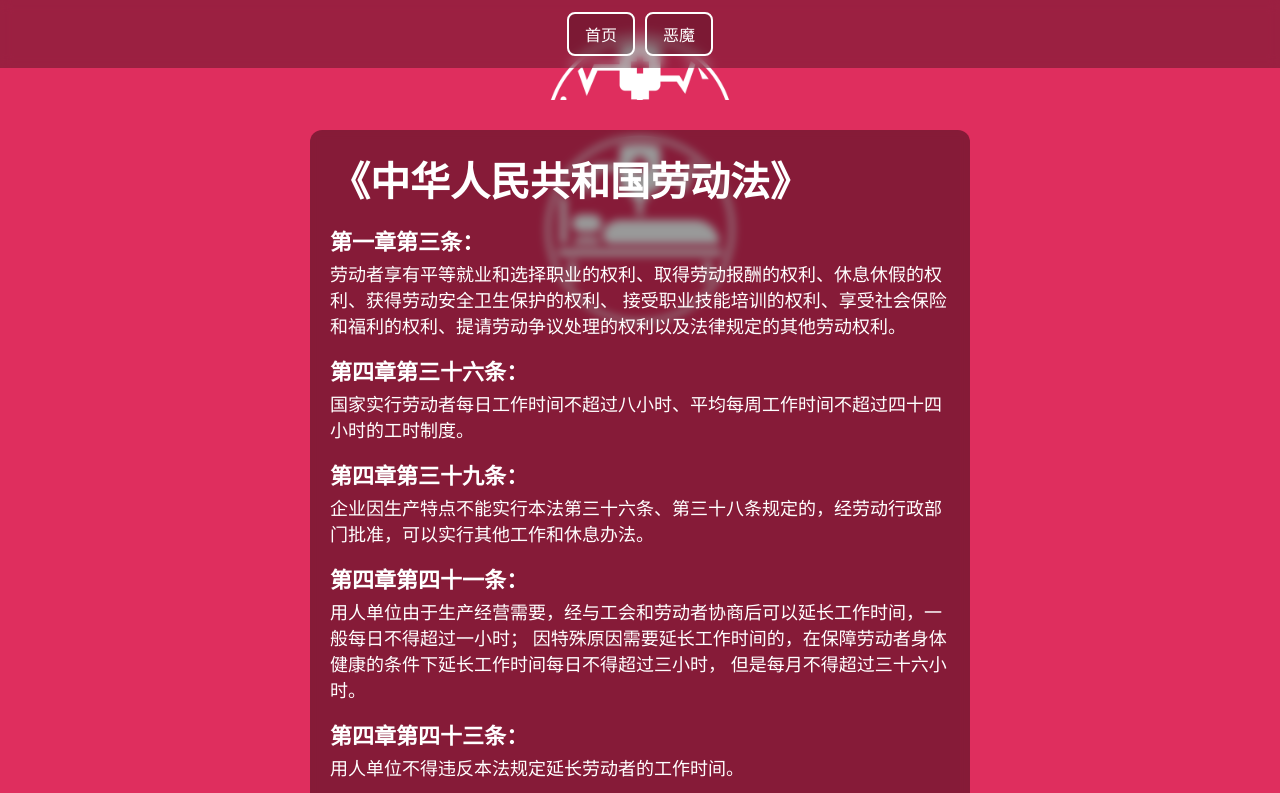
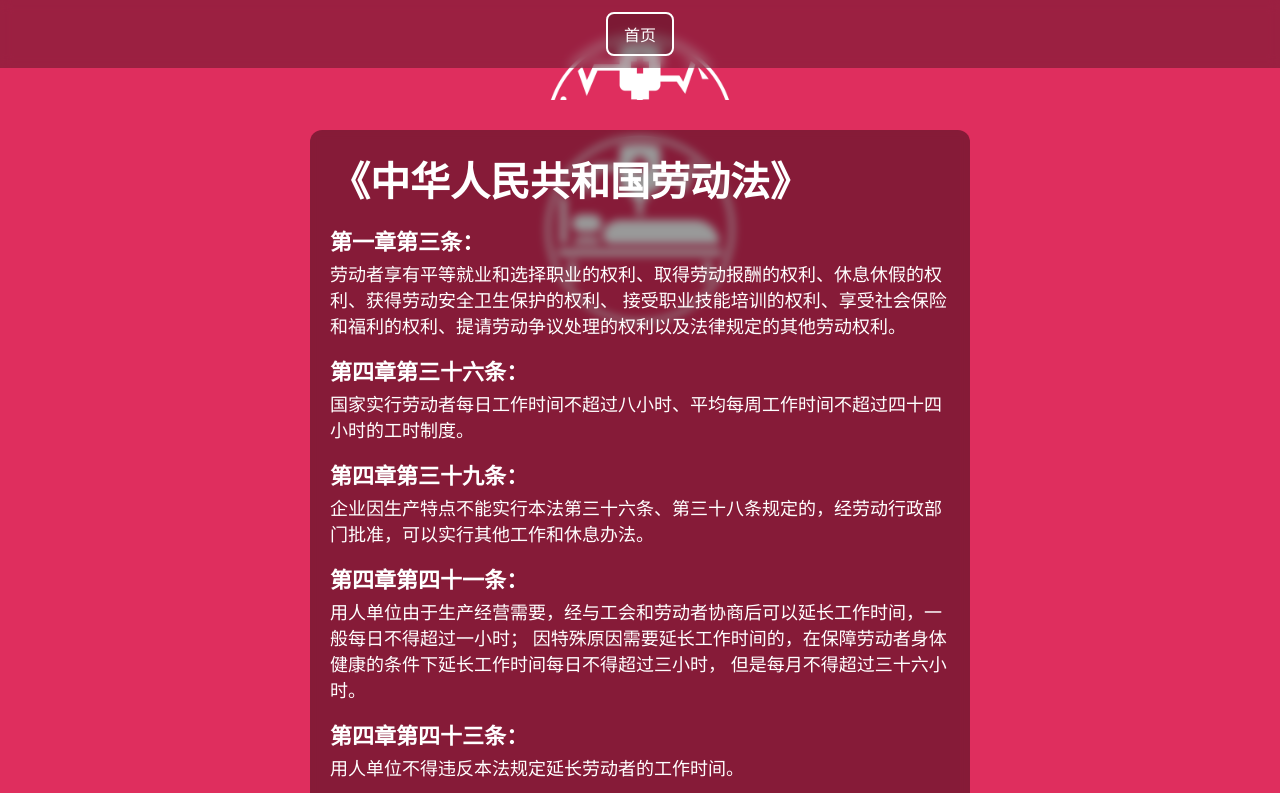
Before and after one commit to FATBOY1017/FatBoy.github.io, a plain HTML site: page index.html in a window 1280 px wide. Shown: the top 793 px of the page. Drawn offline with Linux system fonts and the light colour scheme.

Commit message:
Update index.html

```diff
--- a/index.html
+++ b/index.html
@@ -129,7 +129,7 @@
        =============================== -->
   <div class="navbar">
     <a href="index.html" class="nav-btn">首页</a>
-    <a href="page1.html" class="nav-btn">恶魔</a>
+    <!-- <a href="page1.html" class="nav-btn">恶魔</a> -->
     <!-- <a href="page2.html" class="nav-btn">955名单</a> -->
     <!-- <a href="page3.html" class="nav-btn">恶魔</a> -->
   </div>
```
